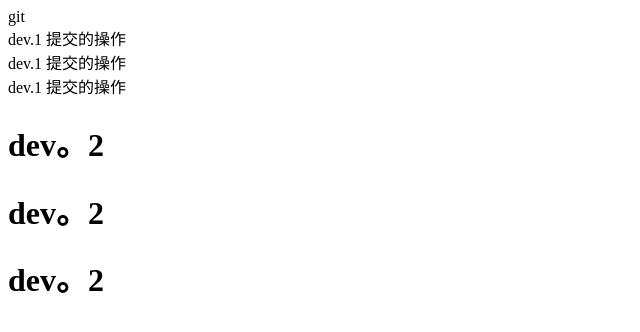
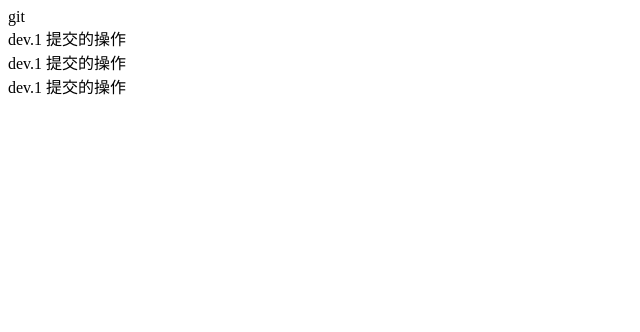
Before and after one commit to lizhenxiu/lizx, a plain HTML site: page index.html in a window 1280 px wide. Shown: the whole page, without its empty margins (0-640 px from the left). Drawn offline with Linux system fonts and the light colour scheme.

Commit message:
Revert "测试2"
This reverts commit afa20a6968564334522834a62b16e09b9ddea0be.

```diff
--- a/index.html
+++ b/index.html
@@ -11,9 +11,5 @@
     <div>dev.1 提交的操作</div>
     <div>dev.1 提交的操作</div>
     <div>dev.1 提交的操作</div>
-
-    <h1>dev。2</h1>
-    <h1>dev。2</h1>
-    <h1>dev。2</h1>
 </body>
 </html>
```
